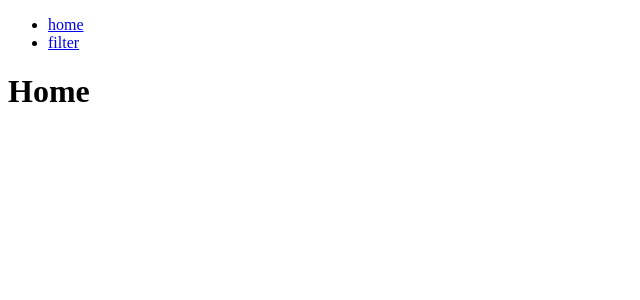
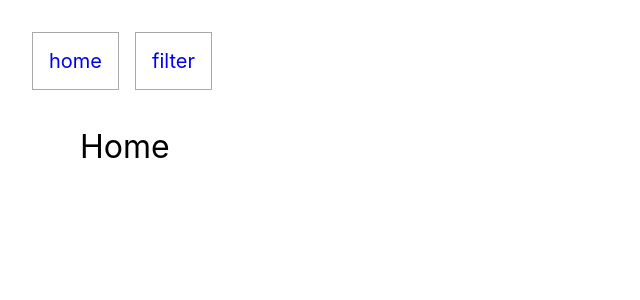
Before and after one commit to krdevel/grupparbete-vite-eventer, a Vue app: page / in a window 1280 px wide. Shown: the top 300 px of the page, without its empty margins (0-640 px from the left). Built offline with nearby package versions, Linux system fonts and the light colour scheme.

Commit message:
Add CSS and update existing code

```diff
--- /dev/null
+++ b/css/default.css
@@ -0,0 +1,52 @@
+* {
+	box-sizing: border-box;
+}
+
+html {
+	background-color: #fff;
+	padding: 1rem;
+	font-family: -apple-system, BlinkMacSystemFont, 'Segoe UI', Roboto,
+		'Helvetica Neue', Arial, 'Noto Sans', 'Liberation Sans', sans-serif,
+		'Apple Color Emoji', 'Segoe UI Emoji', 'Segoe UI Symbol', 'Noto Color Emoji';
+}
+
+body {
+	margin: 0;
+}
+
+nav {
+	padding: 1rem;
+}
+
+nav > ul {
+	display: flex;
+	list-style-type: none;
+	margin: 0;
+	padding: 0;
+}
+
+nav > ul > li:not(:last-child) {
+	margin-right: 1rem;
+}
+
+nav > ul > li > a {
+	display: block;
+	border: 1px solid #aaa;
+	font-size: 1.25rem;
+	padding: 1rem;
+	text-decoration: none;
+}
+
+#filter-view > div {
+	display: flex;
+}
+
+h1 {
+	font-weight: normal;
+	margin-left: 4rem;
+}
+
+#filter-view > div > div {
+	flex-grow: 1;
+	flex-basis: 0;
+}
--- a/index.html
+++ b/index.html
@@ -5,6 +5,13 @@
 		<title>Eventer</title>
 		<meta content="initial-scale=1.0, width=device-width" name="viewport" />
 		<!-- <link href="/favicon-196.png" rel="icon" /> -->
+		<link
+			rel="stylesheet"
+			href="/css/default.css"
+			type="text/css"
+			title="default"
+			media="screen"
+		/>
 	</head>
 	<body>
 		<div id="app"></div>
--- a/src/components/TagComponent.vue
+++ b/src/components/TagComponent.vue
@@ -1,9 +1,5 @@
 <template>
-	<div
-		class="rounded-corners"
-		:class="{ selected: selected }"
-		@click="handleSelect"
-	>
+	<div :class="{ selected: selected }" @click="handleSelect">
 		<p>
 			{{ this.tag }}
 		</p>
@@ -12,6 +8,11 @@
 
 <script>
 	export default {
+		data() {
+			return {
+				selected: false
+			}
+		},
 		props: {
 			tag: {
 				required: true,
@@ -24,17 +25,10 @@
 				default: 'id'
 			}
 		},
-
 		methods: {
 			handleSelect() {
 				this.selected = !this.selected
 				this.$store.commit('toggleTag', this.tagId)
-			},
-
-			data() {
-				return {
-					selected: false
-				}
 			}
 		}
 	}
@@ -54,11 +48,10 @@
 		opacity: 0.9;
 		transition: 0.3s;
 		font-size: 0.8rem;
+		border-radius: 50vh;
 	}
 
 	div:hover {
-		opacity: 1;
-		background-color: rgba(255, 255, 255, 0.2);
 		cursor: pointer;
 	}
 
@@ -69,8 +62,4 @@
 	.selected {
 		background-color: grey;
 	}
-
-	.rounded-corners {
-		border-radius: 50vh;
-	}
 </style>
--- a/src/components/TagContainer.vue
+++ b/src/components/TagContainer.vue
@@ -70,7 +70,7 @@
 <style scoped>
 	.container {
 		width: 500px;
-		min-height: 200px;
+		min-height: 128px;
 		height: auto;
 		border-radius: 5vh;
 		background-color: rgb(195, 195, 195);
--- a/src/views/FilterView.vue
+++ b/src/views/FilterView.vue
@@ -19,13 +19,18 @@
 </script>
 
 <template>
-	<main>
+	<main id="filter-view">
 		<h1>Filter</h1>
 
-		<TagContainer type="event" />
-		<TagContainer type="location" />
-		<TagContainer type="date" />
-
-		<FilterList />
+		<div>
+			<div>
+				<TagContainer type="event" />
+				<TagContainer type="location" />
+				<TagContainer type="date" />
+			</div>
+			<div>
+				<FilterList />
+			</div>
+		</div>
 	</main>
 </template>
```
Also changed, not shown: src/components/CounterButton.vue (deleted, +0 -9 lines).
